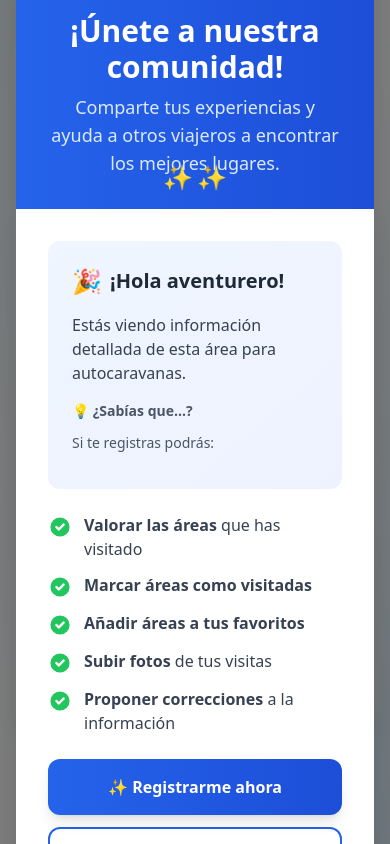
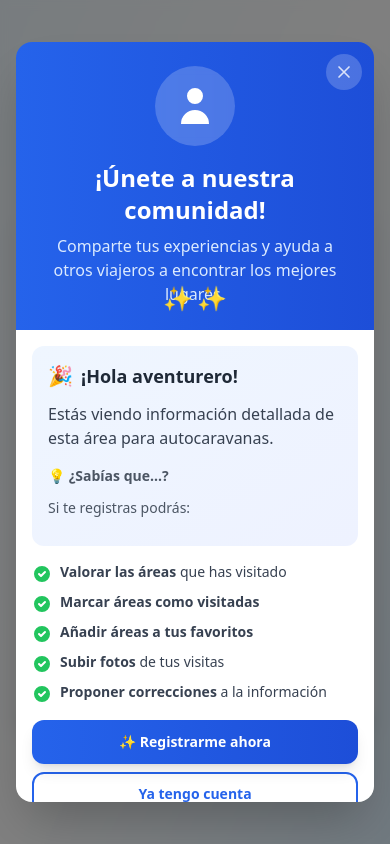
Before and after one commit to ActtaxIA/Mapa-Furgocasa, a Next.js app: page /auth/login in a window 390 px wide. Built offline with nearby package versions, Linux system fonts and the light colour scheme; no server answers.

Commit message:
Fix: Adaptar WelcomeModal para móviles con scroll y botón X visible

```diff
--- a/components/ui/WelcomeModal.tsx
+++ b/components/ui/WelcomeModal.tsx
@@ -55,16 +55,16 @@ export default function WelcomeModal() {
   if (!isOpen || user) return null
 
   return (
-    <div className="fixed inset-0 z-50 flex items-center justify-center bg-black/50 backdrop-blur-sm p-4">
-      <div className="bg-white rounded-2xl shadow-2xl max-w-2xl w-full overflow-hidden">
+    <div className="fixed inset-0 z-50 flex items-center justify-center bg-black/50 backdrop-blur-sm p-4 overflow-y-auto">
+      <div className="bg-white rounded-2xl shadow-2xl max-w-2xl w-full my-8 max-h-[90vh] overflow-y-auto">
         {/* Header azul */}
-        <div className="bg-gradient-to-r from-blue-600 to-blue-700 text-white p-8 text-center relative">
+        <div className="bg-gradient-to-r from-blue-600 to-blue-700 text-white p-6 sm:p-8 text-center relative">
           <button
             onClick={handleClose}
-            className="absolute top-4 right-4 text-white/80 hover:text-white transition-colors"
+            className="absolute top-3 right-3 sm:top-4 sm:right-4 text-white/80 hover:text-white transition-colors z-10 bg-white/20 rounded-full p-2"
             aria-label="Cerrar"
           >
-            <svg className="w-6 h-6" fill="none" stroke="currentColor" viewBox="0 0 24 24">
+            <svg className="w-5 h-5 sm:w-6 sm:h-6" fill="none" stroke="currentColor" viewBox="0 0 24 24">
               <path strokeLinecap="round" strokeLinejoin="round" strokeWidth={2} d="M6 18L18 6M6 6l12 12" />
             </svg>
           </button>
@@ -81,8 +81,8 @@ export default function WelcomeModal() {
             </div>
           </div>
 
-          <h2 className="text-3xl font-bold mb-2">¡Únete a nuestra comunidad!</h2>
-          <p className="text-blue-100 text-lg">
+          <h2 className="text-2xl sm:text-3xl font-bold mb-2">¡Únete a nuestra comunidad!</h2>
+          <p className="text-blue-100 text-base sm:text-lg">
             Comparte tus experiencias y ayuda a otros viajeros a encontrar los mejores lugares.
           </p>
 
@@ -96,10 +96,10 @@ export default function WelcomeModal() {
         </div>
 
         {/* Contenido principal */}
-        <div className="p-8">
-          <div className="bg-gradient-to-br from-blue-50 to-indigo-50 rounded-xl p-6 mb-6">
-            <h3 className="text-xl font-bold text-gray-800 mb-4 flex items-center">
-              <span className="text-2xl mr-2">🎉</span>
+        <div className="p-4 sm:p-8">
+          <div className="bg-gradient-to-br from-blue-50 to-indigo-50 rounded-xl p-4 sm:p-6 mb-4 sm:mb-6">
+            <h3 className="text-lg sm:text-xl font-bold text-gray-800 mb-3 sm:mb-4 flex items-center">
+              <span className="text-xl sm:text-2xl mr-2">🎉</span>
               ¡Hola aventurero!
             </h3>
             <p className="text-gray-700 mb-4">
@@ -114,58 +114,58 @@ export default function WelcomeModal() {
           </div>
 
           {/* Lista de beneficios */}
-          <ul className="space-y-3 mb-6">
+          <ul className="space-y-2 sm:space-y-3 mb-4 sm:mb-6">
             <li className="flex items-start">
-              <svg className="w-6 h-6 text-green-500 mr-3 flex-shrink-0 mt-0.5" fill="currentColor" viewBox="0 0 20 20">
+              <svg className="w-5 h-5 sm:w-6 sm:h-6 text-green-500 mr-2 sm:mr-3 flex-shrink-0 mt-0.5" fill="currentColor" viewBox="0 0 20 20">
                 <path fillRule="evenodd" d="M10 18a8 8 0 100-16 8 8 0 000 16zm3.707-9.293a1 1 0 00-1.414-1.414L9 10.586 7.707 9.293a1 1 0 00-1.414 1.414l2 2a1 1 0 001.414 0l4-4z" clipRule="evenodd" />
               </svg>
-              <span className="text-gray-700"><strong>Valorar las áreas</strong> que has visitado</span>
+              <span className="text-sm sm:text-base text-gray-700"><strong>Valorar las áreas</strong> que has visitado</span>
             </li>
             <li className="flex items-start">
-              <svg className="w-6 h-6 text-green-500 mr-3 flex-shrink-0 mt-0.5" fill="currentColor" viewBox="0 0 20 20">
+              <svg className="w-5 h-5 sm:w-6 sm:h-6 text-green-500 mr-2 sm:mr-3 flex-shrink-0 mt-0.5" fill="currentColor" viewBox="0 0 20 20">
                 <path fillRule="evenodd" d="M10 18a8 8 0 100-16 8 8 0 000 16zm3.707-9.293a1 1 0 00-1.414-1.414L9 10.586 7.707 9.293a1 1 0 00-1.414 1.414l2 2a1 1 0 001.414 0l4-4z" clipRule="evenodd" />
               </svg>
-              <span className="text-gray-700"><strong>Marcar áreas como visitadas</strong></span>
+              <span className="text-sm sm:text-base text-gray-700"><strong>Marcar áreas como visitadas</strong></span>
             </li>
             <li className="flex items-start">
-              <svg className="w-6 h-6 text-green-500 mr-3 flex-shrink-0 mt-0.5" fill="currentColor" viewBox="0 0 20 20">
+              <svg className="w-5 h-5 sm:w-6 sm:h-6 text-green-500 mr-2 sm:mr-3 flex-shrink-0 mt-0.5" fill="currentColor" viewBox="0 0 20 20">
                 <path fillRule="evenodd" d="M10 18a8 8 0 100-16 8 8 0 000 16zm3.707-9.293a1 1 0 00-1.414-1.414L9 10.586 7.707 9.293a1 1 0 00-1.414 1.414l2 2a1 1 0 001.414 0l4-4z" clipRule="evenodd" />
               </svg>
-              <span className="text-gray-700"><strong>Añadir áreas a tus favoritos</strong></span>
+              <span className="text-sm sm:text-base text-gray-700"><strong>Añadir áreas a tus favoritos</strong></span>
             </li>
             <li className="flex items-start">
-              <svg className="w-6 h-6 text-green-500 mr-3 flex-shrink-0 mt-0.5" fill="currentColor" viewBox="0 0 20 20">
+              <svg className="w-5 h-5 sm:w-6 sm:h-6 text-green-500 mr-2 sm:mr-3 flex-shrink-0 mt-0.5" fill="currentColor" viewBox="0 0 20 20">
                 <path fillRule="evenodd" d="M10 18a8 8 0 100-16 8 8 0 000 16zm3.707-9.293a1 1 0 00-1.414-1.414L9 10.586 7.707 9.293a1 1 0 00-1.414 1.414l2 2a1 1 0 001.414 0l4-4z" clipRule="evenodd" />
               </svg>
-              <span className="text-gray-700"><strong>Subir fotos</strong> de tus visitas</span>
+              <span className="text-sm sm:text-base text-gray-700"><strong>Subir fotos</strong> de tus visitas</span>
             </li>
             <li className="flex items-start">
-              <svg className="w-6 h-6 text-green-500 mr-3 flex-shrink-0 mt-0.5" fill="currentColor" viewBox="0 0 20 20">
+              <svg className="w-5 h-5 sm:w-6 sm:h-6 text-green-500 mr-2 sm:mr-3 flex-shrink-0 mt-0.5" fill="currentColor" viewBox="0 0 20 20">
                 <path fillRule="evenodd" d="M10 18a8 8 0 100-16 8 8 0 000 16zm3.707-9.293a1 1 0 00-1.414-1.414L9 10.586 7.707 9.293a1 1 0 00-1.414 1.414l2 2a1 1 0 001.414 0l4-4z" clipRule="evenodd" />
               </svg>
-              <span className="text-gray-700"><strong>Proponer correcciones</strong> a la información</span>
+              <span className="text-sm sm:text-base text-gray-700"><strong>Proponer correcciones</strong> a la información</span>
             </li>
           </ul>
 
           {/* Botones de acción */}
-          <div className="space-y-3">
+          <div className="space-y-2 sm:space-y-3">
             <button
               onClick={handleRegister}
-              className="w-full bg-gradient-to-r from-blue-600 to-blue-700 hover:from-blue-700 hover:to-blue-800 text-white font-bold py-4 px-6 rounded-xl transition-all duration-200 shadow-lg hover:shadow-xl transform hover:-translate-y-0.5"
+              className="w-full bg-gradient-to-r from-blue-600 to-blue-700 hover:from-blue-700 hover:to-blue-800 text-white font-bold py-3 sm:py-4 px-4 sm:px-6 rounded-xl transition-all duration-200 shadow-lg hover:shadow-xl transform hover:-translate-y-0.5 text-sm sm:text-base"
             >
               ✨ Registrarme ahora
             </button>
 
             <button
               onClick={handleLogin}
-              className="w-full bg-white border-2 border-blue-600 text-blue-600 hover:bg-blue-50 font-semibold py-3 px-6 rounded-xl transition-all duration-200"
+              className="w-full bg-white border-2 border-blue-600 text-blue-600 hover:bg-blue-50 font-semibold py-2.5 sm:py-3 px-4 sm:px-6 rounded-xl transition-all duration-200 text-sm sm:text-base"
             >
               Ya tengo cuenta
             </button>
 
             <button
               onClick={handleContinue}
-              className="w-full text-gray-500 hover:text-gray-700 font-medium py-2 px-6 rounded-xl transition-colors duration-200 text-sm"
+              className="w-full text-gray-500 hover:text-gray-700 font-medium py-2 px-4 sm:px-6 rounded-xl transition-colors duration-200 text-xs sm:text-sm"
             >
               Continuar sin registrarme
             </button>
```
